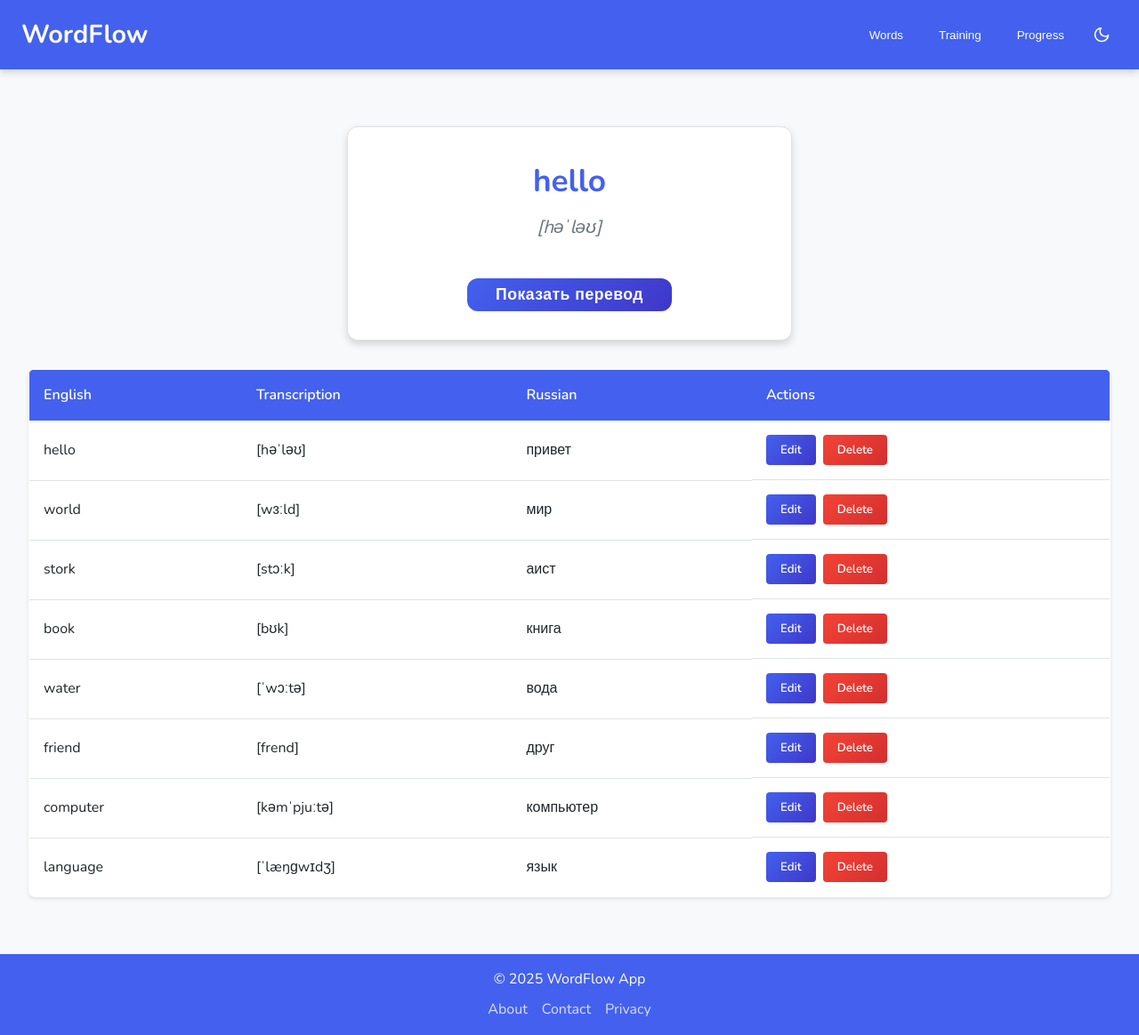
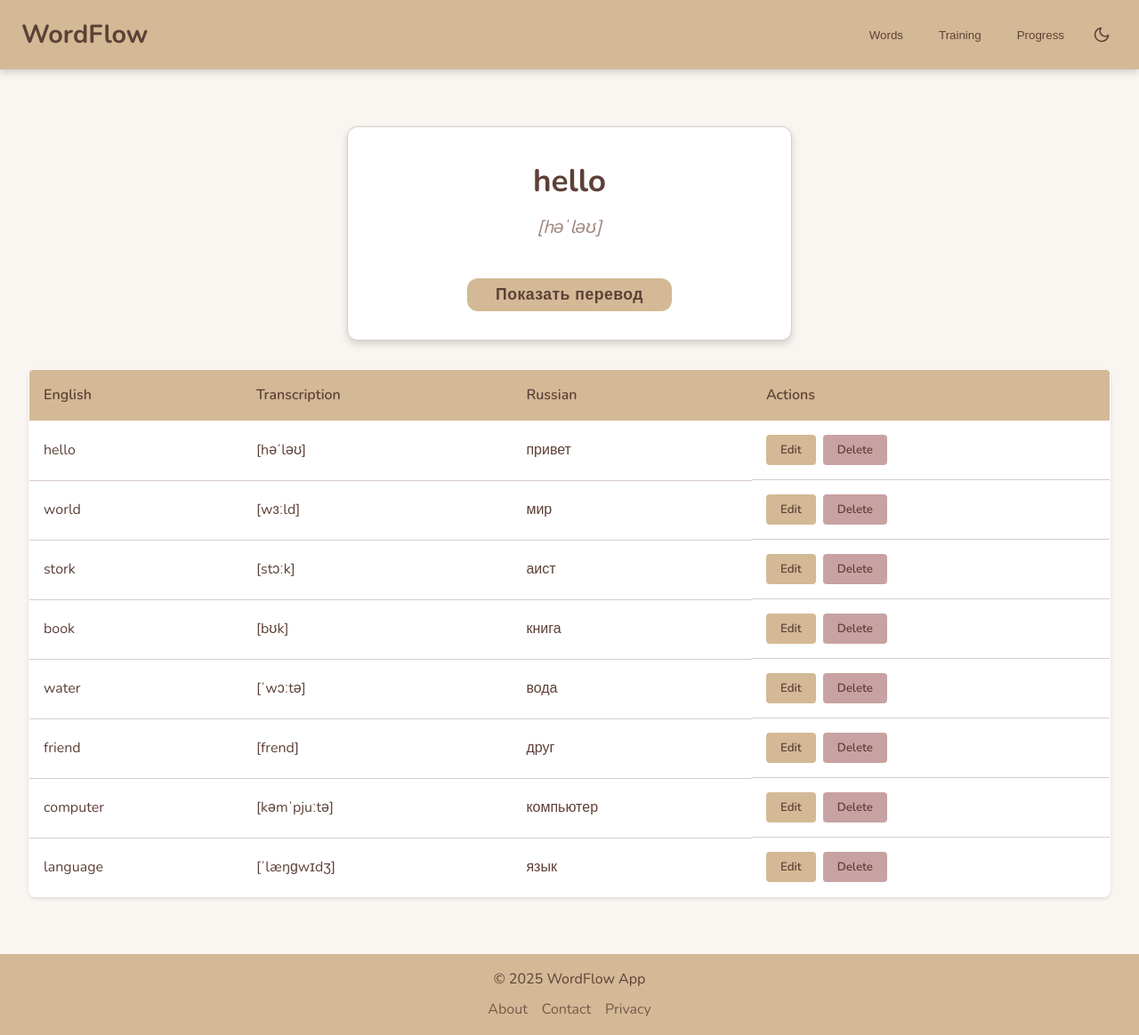
Before and after one commit to irinavladimirovna1307/english-flashcards, a React (Vite) app: page / in a window 1280 px wide. Shown: the whole page at 89% size. Built offline with nearby package versions, Linux system fonts and the light colour scheme.

Commit message:
changes in component styles

```diff
--- a/src/components/Button.css
+++ b/src/components/Button.css
@@ -1,4 +1,4 @@
-.btn {
+.button-component {
   padding: var(--spacing-sm) var(--spacing-md);
   border: none;
   border-radius: var(--radius-sm);
@@ -12,48 +12,48 @@
   font-family: "Nunito", sans-serif;
 }
 
-.btn:hover {
+.button-component:hover {
   transform: translateY(-2px);
   box-shadow: var(--shadow-sm);
 }
 
-.btn:active {
+.button-component:active {
   transform: translateY(0);
 }
 
-.btn-primary {
-  background: linear-gradient(135deg, var(--primary), var(--secondary));
-  color: white;
+.button-primary {
+  background-color: var(--primary);
+  color: var(--text);
 }
 
-.btn-primary:hover {
-  background: linear-gradient(135deg, var(--secondary), var(--primary));
+.button-primary:hover {
+  background-color: var(--accent);
 }
 
-.btn-secondary {
+.button-secondary {
   background-color: var(--background);
   color: var(--text);
   border: 1px solid var(--border);
 }
 
-.btn-secondary:hover {
+.button-secondary:hover {
   background-color: var(--card-bg);
 }
 
-.btn-success {
-  background: linear-gradient(135deg, #4caf50, #388e3c);
-  color: white;
+.button-success {
+  background-color: var(--success);
+  color: var(--text);
 }
 
-.btn-success:hover {
-  background: linear-gradient(135deg, #388e3c, #4caf50);
+.button-success:hover {
+  background-color: var(--success-dark);
 }
 
-.btn-danger {
-  background: linear-gradient(135deg, #f44336, #d32f2f);
-  color: white;
+.button-danger {
+  background-color: var(--error);
+  color: var(--text);
 }
 
-.btn-danger:hover {
-  background: linear-gradient(135deg, #d32f2f, #f44336);
+.button-danger:hover {
+  background-color: var(--error-dark);
 }
--- a/src/components/Button.jsx
+++ b/src/components/Button.jsx
@@ -8,7 +8,11 @@ const Button = ({
   type = "button",
 }) => {
   return (
-    <button className={`btn btn-${variant}`} onClick={onClick} type={type}>
+    <button
+      className={`button-component button-${variant}`}
+      onClick={onClick}
+      type={type}
+    >
       {children}
     </button>
   );
--- a/src/components/Footer.css
+++ b/src/components/Footer.css
@@ -1,27 +1,28 @@
-.footer {
+.footer-component {
   background-color: var(--primary);
-  color: white;
+  color: var(--text);
   padding: var(--spacing-md);
   text-align: center;
   margin-top: auto;
 }
 
-.footer p {
+.footer-text {
   margin: 0;
 }
 
-.footer-links {
+.footer-links-container {
   margin-top: var(--spacing-sm);
 }
 
-.footer-links a {
-  color: rgba(255, 255, 255, 0.8);
+.footer-link {
+  color: var(--text);
   margin: 0 var(--spacing-sm);
   text-decoration: none;
   transition: var(--transition);
+  opacity: 0.8;
 }
 
-.footer-links a:hover {
-  color: white;
+.footer-link:hover {
+  opacity: 1;
   text-decoration: underline;
 }
--- a/src/components/Footer.jsx
+++ b/src/components/Footer.jsx
@@ -3,12 +3,18 @@ import "./Footer.css";
 
 const Footer = () => {
   return (
-    <footer className="footer">
-      <p>© {new Date().getFullYear()} WordFlow App</p>
-      <div className="footer-links">
-        <a href="#">About</a>
-        <a href="#">Contact</a>
-        <a href="#">Privacy</a>
+    <footer className="footer-component">
+      <p className="footer-text">© {new Date().getFullYear()} WordFlow App</p>
+      <div className="footer-links-container">
+        <a href="#" className="footer-link">
+          About
+        </a>
+        <a href="#" className="footer-link">
+          Contact
+        </a>
+        <a href="#" className="footer-link">
+          Privacy
+        </a>
       </div>
     </footer>
   );
--- a/src/components/Header.css
+++ b/src/components/Header.css
@@ -1,6 +1,6 @@
-.header {
+.header-component {
   background-color: var(--primary);
-  color: white;
+  color: var(--text);
   padding: var(--spacing-md) var(--spacing-lg);
   display: flex;
   justify-content: space-between;
@@ -8,22 +8,22 @@
   box-shadow: var(--shadow-md);
 }
 
-.header h1 {
+.header-title {
   margin: 0;
   font-size: 1.8rem;
   font-weight: 700;
 }
 
-nav {
+.navigation-container {
   display: flex;
   align-items: center;
   gap: var(--spacing-sm);
 }
 
-.nav-btn {
+.nav-button {
   background: none;
   border: none;
-  color: white;
+  color: var(--text);
   padding: var(--spacing-sm) var(--spacing-md);
   cursor: pointer;
   font-weight: 500;
@@ -31,14 +31,14 @@ nav {
   transition: var(--transition);
 }
 
-.nav-btn:hover {
-  background-color: rgba(255, 255, 255, 0.1);
+.nav-button:hover {
+  background-color: rgba(0, 0, 0, 0.05);
 }
 
-.theme-toggle {
+.theme-toggle-button {
   background: none;
   border: none;
-  color: white;
+  color: var(--text);
   cursor: pointer;
   padding: var(--spacing-sm);
   border-radius: 50%;
@@ -48,6 +48,6 @@ nav {
   transition: var(--transition);
 }
 
-.theme-toggle:hover {
-  background-color: rgba(255, 255, 255, 0.1);
+.theme-toggle-button:hover {
+  background-color: rgba(0, 0, 0, 0.05);
 }
--- a/src/components/Header.jsx
+++ b/src/components/Header.jsx
@@ -4,13 +4,17 @@ import { FiSun, FiMoon } from "react-icons/fi";
 
 const Header = ({ toggleTheme, theme }) => {
   return (
-    <header className="header">
-      <h1>WordFlow</h1>
-      <nav>
-        <button className="nav-btn">Words</button>
-        <button className="nav-btn">Training</button>
-        <button className="nav-btn">Progress</button>
-        <button className="theme-toggle" onClick={toggleTheme}>
+    <header className="header-component">
+      <h1 className="header-title">WordFlow</h1>
+      <nav className="navigation-container">
+        <button className="nav-button">Words</button>
+        <button className="nav-button">Training</button>
+        <button className="nav-button">Progress</button>
+        <button
+          className="theme-toggle-button"
+          onClick={toggleTheme}
+          aria-label="Toggle theme"
+        >
           {theme === "light" ? <FiMoon size={20} /> : <FiSun size={20} />}
         </button>
       </nav>
--- a/src/components/WordCard.css
+++ b/src/components/WordCard.css
@@ -1,4 +1,4 @@
-.word-card {
+.word-card-component {
   background-color: var(--card-bg);
   border-radius: var(--radius-lg);
   box-shadow: var(--shadow-md);
@@ -9,23 +9,23 @@
   border: 1px solid var(--border);
 }
 
-.word-card:hover {
+.word-card-component:hover {
   transform: translateY(-5px);
-  box-shadow: 0 12px 20px rgba(0, 0, 0, 0.15);
+  box-shadow: 0 12px 20px rgba(0, 0, 0, 0.1);
 }
 
-.card-content {
+.card-content-container {
   text-align: center;
 }
 
-.english-word {
+.english-word-text {
   font-size: 2.2rem;
-  color: var(--primary);
+  color: var(--text);
   margin-bottom: var(--spacing-sm);
   font-weight: 700;
 }
 
-.transcription {
+.transcription-text {
   font-size: 1.3rem;
   color: var(--text-light);
   margin-bottom: var(--spacing-lg);
@@ -36,17 +36,16 @@
   animation: fadeIn 0.5s ease;
 }
 
-.russian-word {
+.russian-word-text {
   font-size: 2rem;
   color: var(--secondary);
   font-weight: 600;
   margin-bottom: var(--spacing-md);
 }
 
-.show-translation-btn,
-.hide-translation-btn {
-  background: linear-gradient(135deg, var(--primary), var(--secondary));
-  color: white;
+.translation-toggle-button {
+  background-color: var(--primary);
+  color: var(--text);
   border: none;
   padding: var(--spacing-sm) var(--spacing-xl);
   border-radius: var(--radius-lg);
@@ -58,19 +57,13 @@
   letter-spacing: 0.5px;
 }
 
-.show-translation-btn:hover,
-.hide-translation-btn:hover {
+.translation-toggle-button:hover {
   transform: scale(1.05);
-  box-shadow: 0 4px 10px rgba(67, 97, 238, 0.3);
+  box-shadow: 0 4px 10px rgba(0, 0, 0, 0.1);
 }
 
-.show-translation-btn:active,
-.hide-translation-btn:active {
+.translation-toggle-button:active {
   transform: scale(0.98);
-}
-
-.hide-translation-btn {
-  background: linear-gradient(135deg, var(--secondary), var(--primary));
 }
 
 @keyframes fadeIn {
--- a/src/components/WordCard.jsx
+++ b/src/components/WordCard.jsx
@@ -9,23 +9,26 @@ const WordCard = ({ word }) => {
   };
 
   return (
-    <div className="word-card">
-      <div className="card-content">
-        <h2 className="english-word">{word.english}</h2>
-        <p className="transcription">{word.transcription}</p>
+    <div className="word-card-component">
+      <div className="card-content-container">
+        <h2 className="english-word-text">{word.english}</h2>
+        <p className="transcription-text">{word.transcription}</p>
 
         {showTranslation ? (
           <div className="translation-section">
-            <p className="russian-word">{word.russian}</p>
+            <p className="russian-word-text">{word.russian}</p>
             <button
-              className="hide-translation-btn"
+              className="translation-toggle-button"
               onClick={toggleTranslation}
             >
               Скрыть перевод
             </button>
           </div>
         ) : (
-          <button className="show-translation-btn" onClick={toggleTranslation}>
+          <button
+            className="translation-toggle-button"
+            onClick={toggleTranslation}
+          >
             Показать перевод
           </button>
         )}
--- a/src/components/WordTable.css
+++ b/src/components/WordTable.css
@@ -13,9 +13,9 @@
   background-color: var(--card-bg);
 }
 
-.word-table th {
+.word-table-header {
   background-color: var(--primary);
-  color: white;
+  color: var(--text);
   padding: var(--spacing-md);
   text-align: left;
   font-weight: 600;
@@ -23,34 +23,34 @@
   top: 0;
 }
 
-.word-table td {
+.word-table-cell {
   padding: var(--spacing-md);
   border-bottom: 1px solid var(--border);
 }
 
-.word-table tr:last-child td {
+.word-table-row:last-child .word-table-cell {
   border-bottom: none;
 }
 
-.word-table tr:hover {
-  background-color: rgba(67, 97, 238, 0.05);
+.word-table-row:hover {
+  background-color: rgba(0, 0, 0, 0.03);
 }
 
 .editing-row {
-  background-color: rgba(67, 97, 238, 0.1) !important;
+  background-color: rgba(212, 184, 150, 0.1) !important;
   animation: highlight 1s ease;
 }
 
-.editing-row td {
+.editing-row .word-table-cell {
   padding: var(--spacing-sm) var(--spacing-md);
 }
 
-.actions-cell {
+.actions-container {
   display: flex;
   gap: var(--spacing-sm);
 }
 
-.edit-input {
+.edit-input-field {
   width: 100%;
   padding: var(--spacing-sm);
   border: 1px solid var(--border);
@@ -61,17 +61,17 @@
   color: var(--text);
 }
 
-.edit-input:focus {
-  border-color: var(--primary);
-  box-shadow: 0 0 0 2px rgba(67, 97, 238, 0.25);
+.edit-input-field:focus {
+  border-color: var(--accent);
+  box-shadow: 0 0 0 2px rgba(230, 190, 174, 0.25);
   outline: none;
 }
 
 @keyframes highlight {
   0% {
-    background-color: rgba(255, 235, 59, 0.3);
+    background-color: rgba(230, 201, 168, 0.3);
   }
   100% {
-    background-color: rgba(67, 97, 238, 0.1);
+    background-color: rgba(212, 184, 150, 0.1);
   }
 }
--- a/src/components/WordTable.jsx
+++ b/src/components/WordTable.jsx
@@ -8,10 +8,10 @@ const WordTable = ({ words, onEditWord, onDeleteWord }) => {
       <table className="word-table">
         <thead>
           <tr>
-            <th>English</th>
-            <th>Transcription</th>
-            <th>Russian</th>
-            <th>Actions</th>
+            <th className="word-table-header">English</th>
+            <th className="word-table-header">Transcription</th>
+            <th className="word-table-header">Russian</th>
+            <th className="word-table-header">Actions</th>
           </tr>
         </thead>
         <tbody>
@@ -28,5 +28,4 @@ const WordTable = ({ words, onEditWord, onDeleteWord }) => {
     </div>
   );
 };
-
 export default WordTable;
--- a/src/components/WordTableRow.jsx
+++ b/src/components/WordTableRow.jsx
@@ -33,34 +33,34 @@ const WordTableRow = ({ word, onEdit, onDelete }) => {
   if (isEditing) {
     return (
       <tr className="editing-row">
-        <td>
+        <td className="word-table-cell">
           <input
             type="text"
             value={editedWord.english}
             onChange={(e) => handleChange("english", e.target.value)}
             onKeyDown={handleKeyDown}
-            className="edit-input"
+            className="edit-input-field"
           />
         </td>
-        <td>
+        <td className="word-table-cell">
           <input
             type="text"
             value={editedWord.transcription}
             onChange={(e) => handleChange("transcription", e.target.value)}
             onKeyDown={handleKeyDown}
-            className="edit-input"
+            className="edit-input-field"
           />
         </td>
-        <td>
+        <td className="word-table-cell">
           <input
             type="text"
             value={editedWord.russian}
             onChange={(e) => handleChange("russian", e.target.value)}
             onKeyDown={handleKeyDown}
-            className="edit-input"
+            className="edit-input-field"
           />
         </td>
-        <td className="actions-cell">
+        <td className="word-table-cell actions-container">
           <Button variant="success" onClick={handleSaveClick}>
             Save
           </Button>
@@ -73,11 +73,11 @@ const WordTableRow = ({ word, onEdit, onDelete }) => {
   }
 
   return (
-    <tr>
-      <td>{word.english}</td>
-      <td>{word.transcription}</td>
-      <td>{word.russian}</td>
-      <td className="actions-cell">
+    <tr className="word-table-row">
+      <td className="word-table-cell">{word.english}</td>
+      <td className="word-table-cell">{word.transcription}</td>
+      <td className="word-table-cell">{word.russian}</td>
+      <td className="word-table-cell actions-container">
         <Button variant="primary" onClick={handleEditClick}>
           Edit
         </Button>
--- a/src/styles/variables.css
+++ b/src/styles/variables.css
@@ -1,16 +1,29 @@
 :root {
   /* Светлая тема */
-  --primary: #4361ee;
-  --secondary: #3f37c9;
-  --accent: #f72585;
-  --background: #f8f9fa;
+  --primary: #d4b996;
+  --secondary: #c8a2c8;
+  --accent: #e6beae;
+  --background: #f9f5f0;
   --card-bg: #ffffff;
-  --text: #212529;
-  --text-light: #6c757d;
-  --border: #dee2e6;
-  --success: #4caf50;
-  --warning: #ff9800;
-  --error: #f44336;
+  --text: #5d4037;
+  --text-light: #a1887f;
+  --border: #d7ccc8;
+  --success: #a5b592;
+  --warning: #e6c9a8;
+  --error: #c8a2a2;
+
+  /* Темная тема */
+  --primary-dark: #b08f6a;
+  --secondary-dark: #b48fb1;
+  --accent-dark: #d4a798;
+  --background-dark: #2d2424;
+  --card-bg-dark: #3a2e2e;
+  --text-dark: #efebe9;
+  --text-light-dark: #bcaaa4;
+  --border-dark: #5d4037;
+  --success-dark: #8a9b6e;
+  --warning-dark: #d4b996;
+  --error-dark: #b48e8e;
 
   /* Размеры */
   --spacing-xs: 4px;
@@ -32,13 +45,30 @@
   --transition: all 0.3s ease;
 }
 
+[data-theme="light"] {
+  --primary: #d4b996;
+  --secondary: #c8a2c8;
+  --accent: #e6beae;
+  --background: #f9f5f0;
+  --card-bg: #ffffff;
+  --text: #5d4037;
+  --text-light: #a1887f;
+  --border: #d7ccc8;
+  --success: #a5b592;
+  --warning: #e6c9a8;
+  --error: #c8a2a2;
+}
+
 [data-theme="dark"] {
-  --primary: #4895ef;
-  --secondary: #4361ee;
-  --accent: #f72585;
-  --background: #121212;
-  --card-bg: #1e1e1e;
-  --text: #e0e0e0;
-  --text-light: #9e9e9e;
-  --border: #424242;
+  --primary: #b08f6a;
+  --secondary: #b48fb1;
+  --accent: #d4a798;
+  --background: #2d2424;
+  --card-bg: #3a2e2e;
+  --text: #efebe9;
+  --text-light: #bcaaa4;
+  --border: #5d4037;
+  --success: #8a9b6e;
+  --warning: #d4b996;
+  --error: #b48e8e;
 }
```
